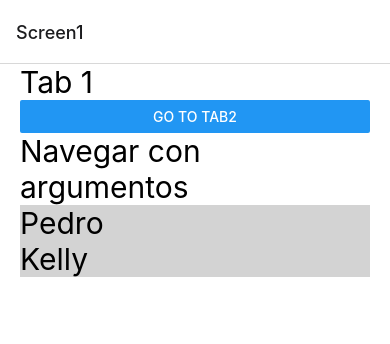
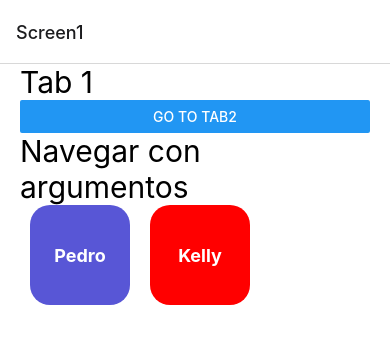
Before and after one commit to grupoudea/navigator-react-native, a React Native app: screen /Screen1 in a window 390 px wide. Shown: the top 344 px of the page. Built offline with nearby package versions, Linux system fonts and the light colour scheme.

Commit message:
diferentes formas de colocar tipo de dato a los argumentos

```diff
--- a/src/navigation/StackNavigator.tsx
+++ b/src/navigation/StackNavigator.tsx
@@ -6,7 +6,15 @@ import Screen2 from '../screens/Screen2';
 import Screen3 from '../screens/Screen3';
 import PersonScreen from '../screens/PersonScreen';
 
-const Stack = createStackNavigator();
+export type RootStackParams = {
+  Screen1: undefined,
+  Screen2: undefined,
+  Screen3: undefined,
+  PersonScreen: {id: number, nombre: string},
+
+}
+
+const Stack = createStackNavigator<RootStackParams>();
 
 const StackNavigator = ()=> {
   return (
--- a/src/screens/PersonScreen.tsx
+++ b/src/screens/PersonScreen.tsx
@@ -3,16 +3,18 @@ import React from 'react'
 import { Button, Text, View } from 'react-native'
 import { styles } from '../theme/AppTheme'
 import { useEffect } from 'react';
+import { RootStackParams } from '../navigation/StackNavigator';
 
-interface RouterParams {
+/*interface RouterParams {
     id: number;
     nombre: string;
-}
+}*/
 
-interface Props extends StackScreenProps<any, any>{};
+interface Props extends StackScreenProps<RootStackParams, 'PersonScreen'>{};
 
 const PersonScreen = ({navigation, route}: Props) => {
-    const params = route.params as RouterParams;
+    //const params = route.params as RouterParams;
+    const params = route.params;
 
     useEffect(() => {
         navigation.setOptions({
--- a/src/screens/Screen1.tsx
+++ b/src/screens/Screen1.tsx
@@ -14,23 +14,27 @@ const Screen1 = ({navigation}: Props) => {
         <Text style={styles.title}>Tab 1</Text>
         <Button title="Go to Tab2" onPress={() => navigation.navigate('Screen2')}></Button>
         <Text style={styles.title}>Navegar con argumentos</Text>
+
+        <View style={{flexDirection: 'row'}}>
           <TouchableOpacity
-          style={{backgroundColor: '#d3d3d3'}}
+            style={{...styles.botonGrande, backgroundColor: '#5856d6' }}
             onPress={() => navigation.navigate('PersonScreen', {
               id: 1,
               nombre: 'Pedro'
             })} >
-          <Text style={styles.title}>Pedro</Text>
+            <Text style={styles.botonGrandeTexto}>Pedro</Text>
           </TouchableOpacity>
 
           <TouchableOpacity
-          style={{backgroundColor: '#d3d3d3'}}
+            style={styles.botonGrande}
             onPress={() => navigation.navigate('PersonScreen', {
               id: 2,
               nombre: 'Kelly'
             })} >
-          <Text style={styles.title}>Kelly</Text>
+            <Text style={styles.botonGrandeTexto}>Kelly</Text>
           </TouchableOpacity>
+        </View>
+
 
     </View>
   )
--- a/src/theme/AppTheme.tsx
+++ b/src/theme/AppTheme.tsx
@@ -7,5 +7,19 @@ export const styles = StyleSheet.create({
     title:{
         fontSize: 30,
         color: 'black'
+    },
+    botonGrande: {
+        width: 100,
+        height: 100,
+        backgroundColor: 'red',
+        borderRadius: 20,
+        alignItems: 'center',
+        justifyContent: 'center',
+        marginHorizontal: 10
+    },
+    botonGrandeTexto: {
+        color: 'white',
+        fontSize: 18,
+        fontWeight: 'bold'
     }
 });
```
Lines whose indentation alone changed are shown as unchanged.
